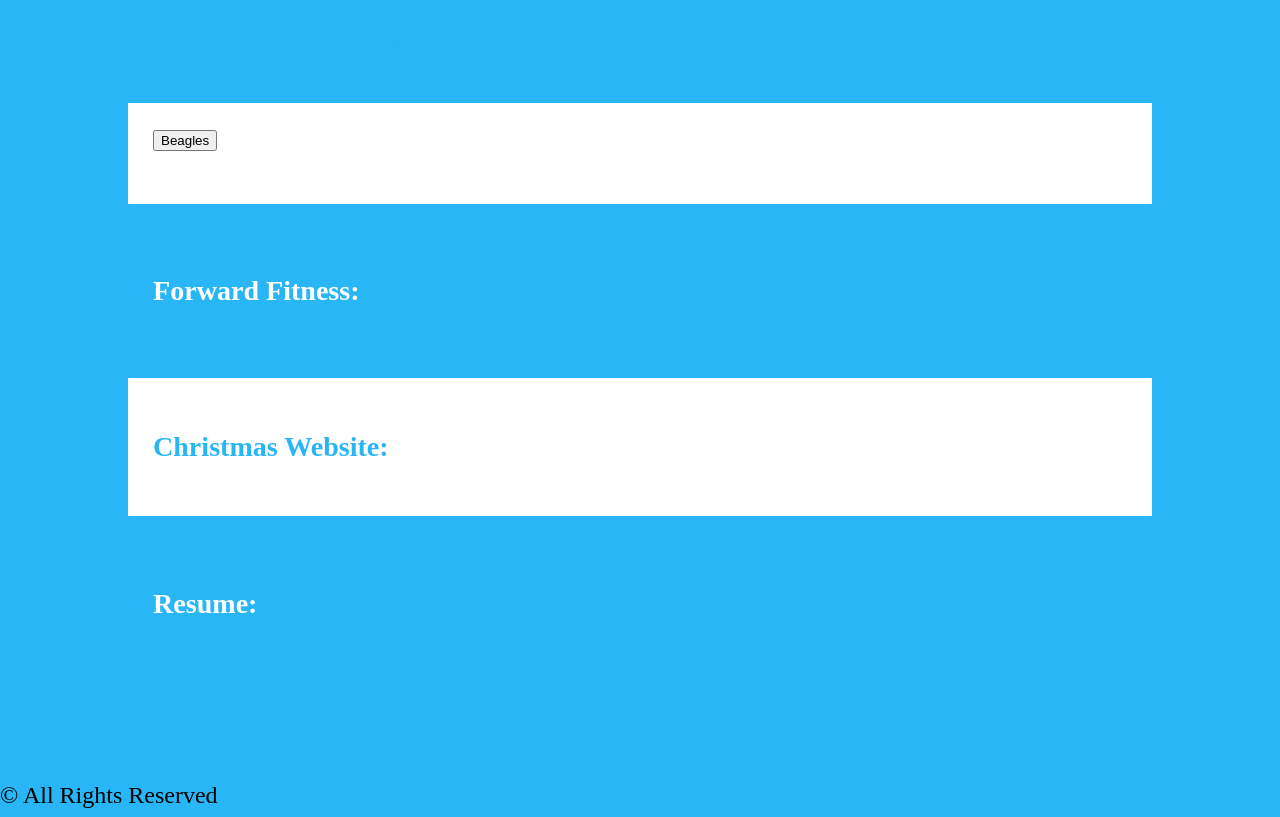
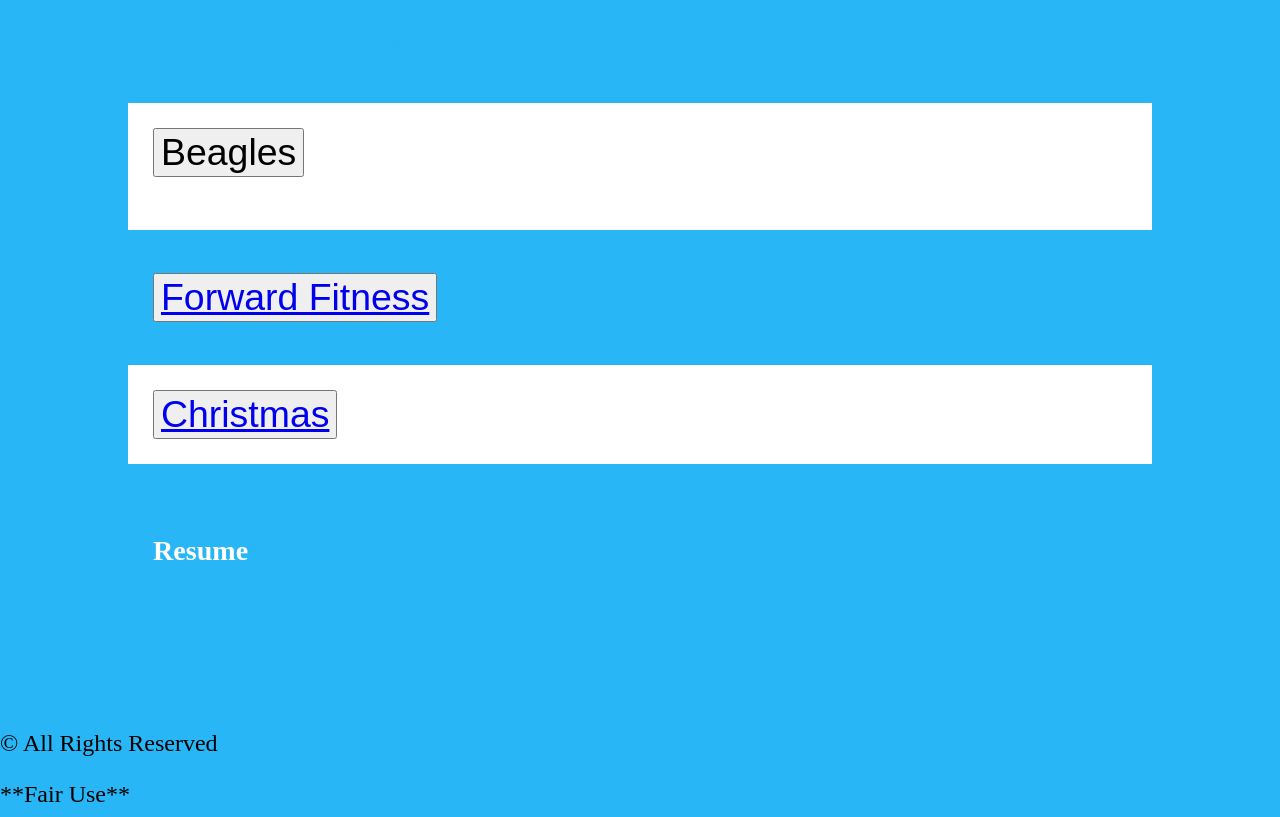
Before and after one commit to Tr1kru/myPortfolio, a plain HTML site: page index.html in a window 1280 px wide. Shown: the part 461-1278 px from the top of the page. Drawn offline with Linux system fonts and the light colour scheme.

Commit message:
dayfri wrk

```diff
--- a/css/styles.css
+++ b/css/styles.css
@@ -23,7 +23,7 @@ body {
 header h1 h2 {
     color: white;
 	box-sizing: inherit;
-	margin: 0;
+	margin: 10px 0;
     padding: 0;
     text-align: center;
 
@@ -61,6 +61,10 @@ main {
     color: blue;
     width: 100%;
 	min-height: 500px;
+}
+
+button {
+	font-size: 2em;
 }
 
 #container {
--- a/index.html
+++ b/index.html
@@ -31,33 +31,33 @@
                 <br>
                 <div class="Who I am">
                     <h3>
-                        <p>Who I am:</p>
+                        <p>Who I Am</p>
                        <p>I'm a Software Developer and have over a year of experience </p>
                     </h3>
                 </div>
                 <br>
                 <div id="Project1">
                     <h3>
-                        <button>Beagles</button>
+                        <button><a href="beagles/index.html"></a>Beagles</button>
                         <p></p>
                     </h3>
                 </div>
                 <br>
                 <div id="Project2">
                     <h3>
-                        <p>Forward Fitness:</p>
+                        <button><a href="forwardFitness/index.html">Forward Fitness</a></button>
                     </h3>
                 </div>
                 <br>
                 <div id="Project3">
                     <h3>
-                        <p>Christmas Website:</p>
+                        <button><a href="christmas22/index.html">Christmas</a></button>
                     </h3>
                 </div>
                 <br>
                 <div id="Project4">
                     <h3>
-                        <p>Resume:</p>
+                        <p>Resume</p>
                     </h3>
                 </div>
             </section>
```
